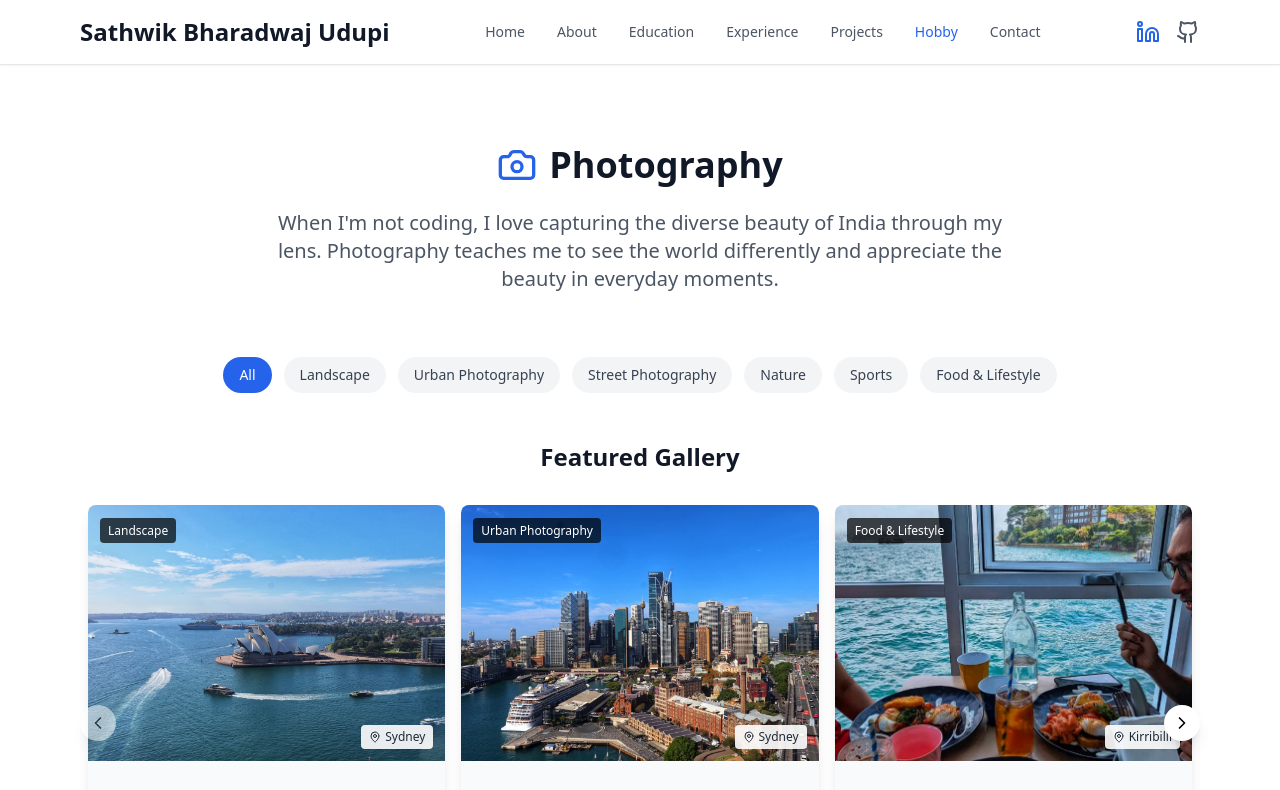
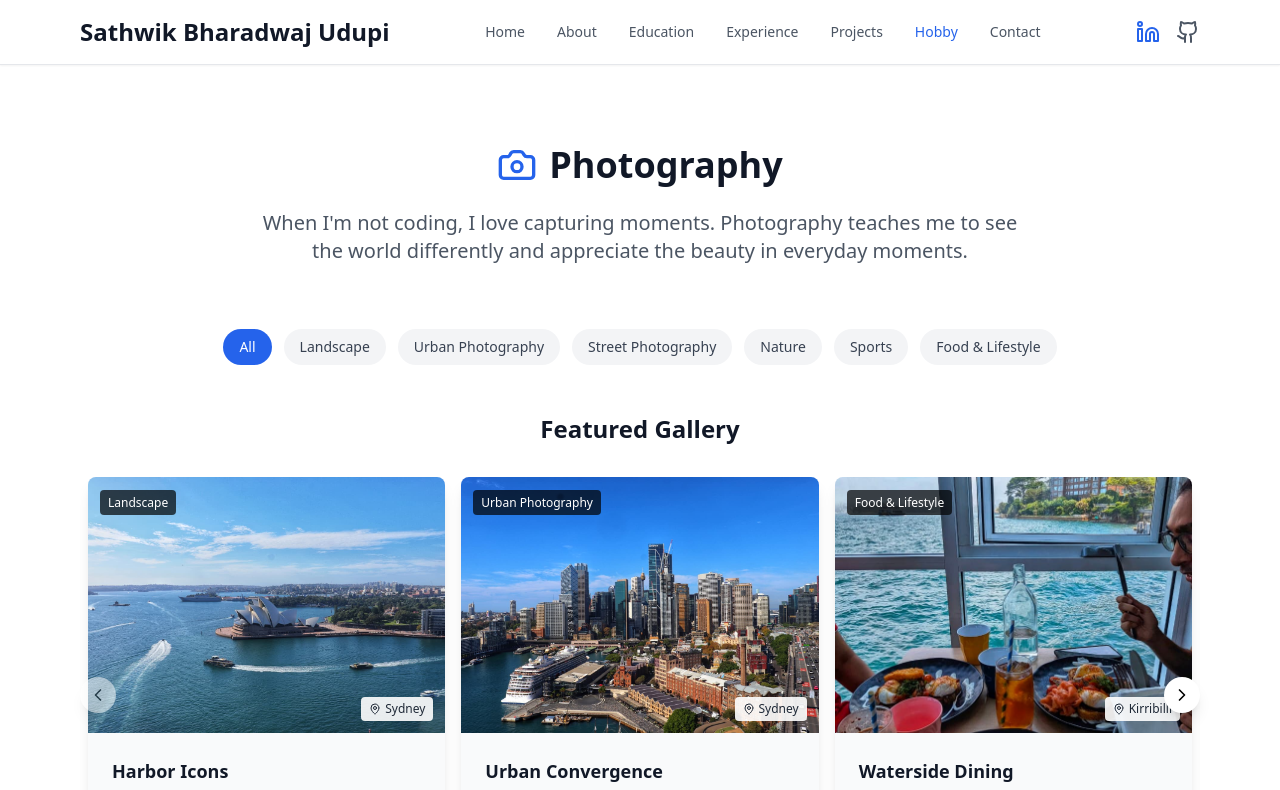
Before and after one commit to Sathwik-Bharadwaj/my-portfolio, a React (Vite) app: page /photography in a window 1280 px wide. Shown: the top 790 px of the page. Built offline with nearby package versions, Linux system fonts and the light colour scheme.

Commit message:
hobby section fix

```diff
--- a/src/pages/Photography.jsx
+++ b/src/pages/Photography.jsx
@@ -241,9 +241,9 @@ const Photography = () => {
             Photography
           </h1>
           <p className="text-xl text-gray-600 max-w-3xl mx-auto">
-            When I'm not coding, I love capturing the diverse beauty of India
-            through my lens. Photography teaches me to see the world differently
-            and appreciate the beauty in everyday moments.
+            When I'm not coding, I love capturing moments. Photography teaches
+            me to see the world differently and appreciate the beauty in
+            everyday moments.
           </p>
         </div>
 
```
